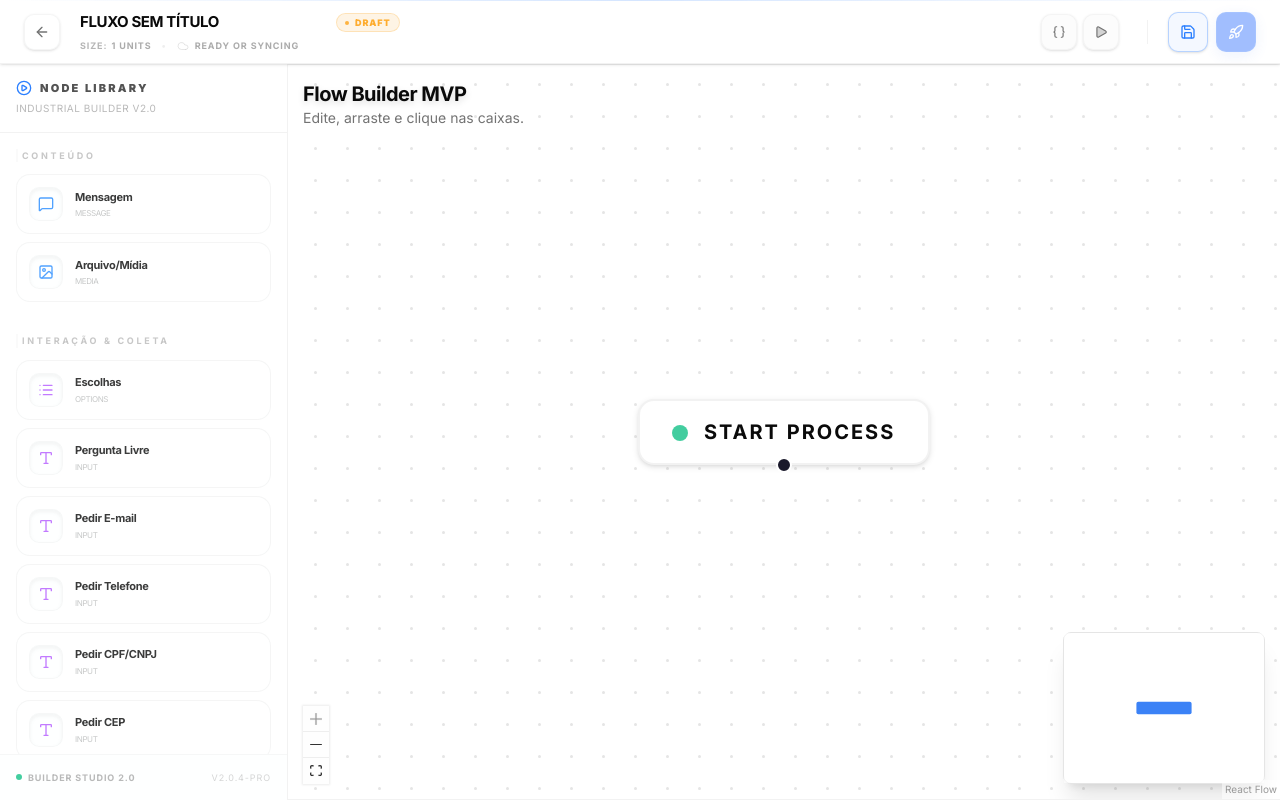
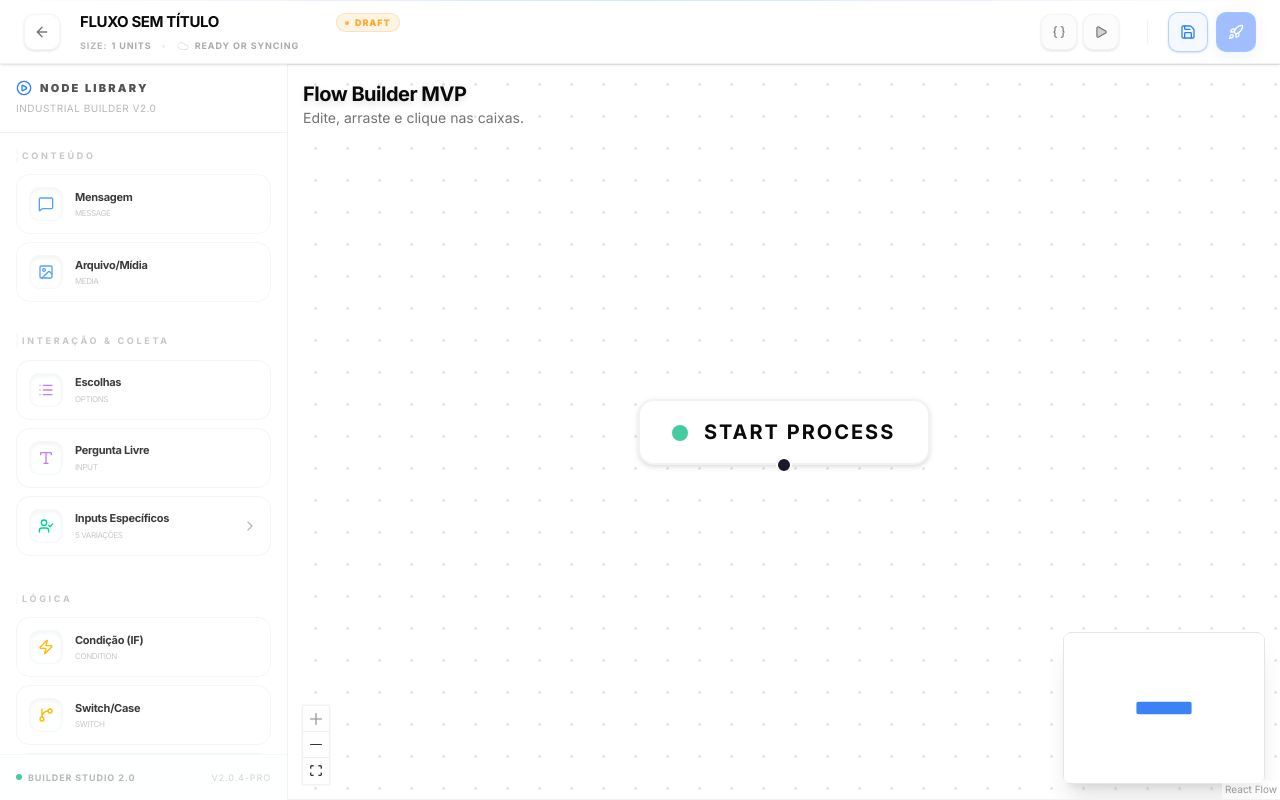
Before and after one commit to Maikonj-hash/trackbot-frontend, a Next.js app: page /studio/editor in a window 1280 px wide. Built offline with nearby package versions, Linux system fonts and the light colour scheme.

Commit message:
truncate

```diff
--- a/src/components/studio/sidebar-nodes.tsx
+++ b/src/components/studio/sidebar-nodes.tsx
@@ -1,4 +1,4 @@
-import { memo } from "react";
+import { memo, useState } from "react";
 import {
     MessageSquare,
     List,
@@ -14,6 +14,8 @@ import {
     ClipboardCheck,
     LogOut,
     PlayCircle,
+    ChevronDown,
+    ChevronRight,
     LucideIcon
 } from "lucide-react";
 
@@ -53,6 +55,7 @@ interface BlockDefinition {
     label: string;
     icon: LucideIcon;
     color: ColorKey;
+    subBlocks?: BlockDefinition[];
 }
 
 interface CategoryDefinition {
@@ -73,11 +76,19 @@ const CATEGORIES: CategoryDefinition[] = [
         blocks: [
             { type: "optionsBlock", label: "Escolhas", icon: List, color: "purple" },
             { type: "inputBlock", label: "Pergunta Livre", icon: Type, color: "purple" },
-            { type: "inputBlock:EMAIL", label: "Pedir E-mail", icon: Type, color: "purple" },
-            { type: "inputBlock:PHONE", label: "Pedir Telefone", icon: Type, color: "purple" },
-            { type: "inputBlock:CPF_CNPJ", label: "Pedir CPF/CNPJ", icon: Type, color: "purple" },
-            { type: "inputBlock:CEP", label: "Pedir CEP", icon: Type, color: "purple" },
-            { type: "inputBlock:DATE", label: "Pedir Data", icon: Type, color: "purple" },
+            {
+                type: "smartInputs",
+                label: "Inputs Específicos",
+                icon: UserCheck, // Using UserCheck as representative icon
+                color: "emerald",
+                subBlocks: [
+                    { type: "inputBlock:EMAIL", label: "Pedir E-mail", icon: Type, color: "emerald" },
+                    { type: "inputBlock:PHONE", label: "Pedir Telefone", icon: Type, color: "emerald" },
+                    { type: "inputBlock:CPF_CNPJ", label: "Pedir CPF/CNPJ", icon: Type, color: "emerald" },
+                    { type: "inputBlock:CEP", label: "Pedir CEP", icon: Type, color: "emerald" },
+                    { type: "inputBlock:DATE", label: "Pedir Data", icon: Type, color: "emerald" },
+                ]
+            }
         ]
     },
     {
@@ -113,10 +124,94 @@ const CATEGORIES: CategoryDefinition[] = [
 ];
 
 export const SidebarNodes = memo(function SidebarNodes() {
+    const [expandedBlocks, setExpandedBlocks] = useState<Record<string, boolean>>({});
+
+    const toggleBlock = (blockType: string) => {
+        setExpandedBlocks(prev => ({ ...prev, [blockType]: !prev[blockType] }));
+    };
+
     const onDragStart = (event: React.DragEvent, nodeType: string, label: string) => {
         event.dataTransfer.setData("application/reactflow", nodeType);
         event.dataTransfer.setData("application/reactflow-label", label);
         event.dataTransfer.effectAllowed = "move";
+    };
+
+    const renderBlock = (block: BlockDefinition, isSubBlock = false) => {
+        const styles = COLOR_MAP[block.color];
+        const Icon = block.icon;
+        const isExpanded = expandedBlocks[block.type];
+
+        if (block.subBlocks) {
+            return (
+                <div key={block.type} className="space-y-1">
+                    <div
+                        onClick={() => toggleBlock(block.type)}
+                        className={`
+                            group flex items-center justify-between p-3 bg-card/30
+                            border border-border/40 rounded-xl cursor-pointer
+                            transition-all duration-300 ${styles.borderHover} ${styles.glow}
+                            hover:bg-card/60 hover:-translate-y-0.5
+                        `}
+                    >
+                        <div className="flex items-center gap-3">
+                            <div className={`p-2 rounded-lg bg-background/50 border border-border/30 group-hover:border-foreground/10 transition-colors shadow-inner`}>
+                                <Icon className={`w-4 h-4 ${styles.text} transition-transform group-hover:scale-110`} />
+                            </div>
+                            <div className="flex flex-col">
+                                <span className="text-[11px] font-bold tracking-tight text-foreground/80 group-hover:text-foreground transition-colors">
+                                    {block.label}
+                                </span>
+                                <span className="text-[8px] font-mono uppercase tracking-tighter text-muted-foreground/40 mt-0.5">
+                                    {block.subBlocks.length} variações
+                                </span>
+                            </div>
+                        </div>
+                        {isExpanded ? (
+                            <ChevronDown className="w-4 h-4 text-muted-foreground/50 group-hover:text-foreground/80 transition-colors" />
+                        ) : (
+                            <ChevronRight className="w-4 h-4 text-muted-foreground/50 group-hover:text-foreground/80 transition-colors" />
+                        )}
+                    </div>
+
+                    {/* Sub-blocks Container com animação Grid */}
+                    <div className={`
+                        grid transition-all duration-300 ease-in-out pl-4 ml-4 border-l border-border/40 border-dashed
+                        ${isExpanded ? "grid-rows-[1fr] opacity-100 mt-2" : "grid-rows-[0fr] opacity-0 mt-0"}
+                    `}>
+                        <div className="overflow-hidden flex flex-col gap-2">
+                            {block.subBlocks.map(subBlock => renderBlock(subBlock, true))}
+                        </div>
+                    </div>
+                </div>
+            );
+        }
+
+        return (
+            <div
+                key={block.type}
+                className={`
+                    group flex items-center gap-3 p-3 bg-card/30
+                    border outline-none ${isSubBlock ? 'border-border/20 py-2' : 'border-border/40'} rounded-xl cursor-grab active:cursor-grabbing
+                    transition-all duration-300 ${styles.borderHover} ${styles.glow}
+                    hover:bg-card/60 hover:-translate-y-0.5
+                `}
+                onDragStart={(event) => onDragStart(event, block.type, block.label)}
+                draggable
+            >
+                <div className={`p-2 rounded-lg bg-background/50 border border-border/30 group-hover:border-foreground/10 transition-colors shadow-inner`}>
+                    <Icon className={`w-4 h-4 ${styles.text} transition-transform group-hover:scale-110`} />
+                </div>
+
+                <div className="flex flex-col">
+                    <span className="text-[11px] font-bold tracking-tight text-foreground/80 group-hover:text-foreground transition-colors">
+                        {block.label}
+                    </span>
+                    <span className="text-[8px] font-mono uppercase tracking-tighter text-muted-foreground/40 mt-0.5">
+                        {block.type.split(':')[0].replace('Block', '')}
+                    </span>
+                </div>
+            </div>
+        );
     };
 
     return (
@@ -143,37 +238,7 @@ export const SidebarNodes = memo(function SidebarNodes() {
                         </h3>
 
                         <div className="grid grid-cols-1 gap-2">
-                            {category.blocks.map((block) => {
-                                const styles = COLOR_MAP[block.color];
-                                const Icon = block.icon;
-
-                                return (
-                                    <div
-                                        key={block.type}
-                                        className={`
-                                            group flex items-center gap-3 p-3 bg-card/30
-                                            border border-border/40 rounded-xl cursor-grab active:cursor-grabbing
-                                            transition-all duration-300 ${styles.borderHover} ${styles.glow}
-                                            hover:bg-card/60 hover:-translate-y-0.5
-                                        `}
-                                        onDragStart={(event) => onDragStart(event, block.type, block.label)}
-                                        draggable
-                                    >
-                                        <div className={`p-2 rounded-lg bg-background/50 border border-border/30 group-hover:border-foreground/10 transition-colors shadow-inner`}>
-                                            <Icon className={`w-4 h-4 ${styles.text} transition-transform group-hover:scale-110`} />
-                                        </div>
-
-                                        <div className="flex flex-col">
-                                            <span className="text-[11px] font-bold tracking-tight text-foreground/80 group-hover:text-foreground transition-colors">
-                                                {block.label}
-                                            </span>
-                                            <span className="text-[8px] font-mono uppercase tracking-tighter text-muted-foreground/40 mt-0.5">
-                                                {block.type.split(':')[0].replace('Block', '')}
-                                            </span>
-                                        </div>
-                                    </div>
-                                );
-                            })}
+                            {category.blocks.map(block => renderBlock(block))}
                         </div>
                     </div>
                 ))}
--- a/src/lib/flow-parser.ts
+++ b/src/lib/flow-parser.ts
@@ -44,6 +44,10 @@ export function parseReactFlowToBackend(nodes: Node<TrackerNodeData>[], edges: E
                     type: "INPUT",
                     content: node.data.content || "Aguardando input...",
                     saveToVariable: node.data.variableName || "var_padrao",
+                    expectedType: node.data.expectedType,
+                    errorMessage: node.data.errorMessage,
+                    maxRetries: node.data.maxRetries,
+                    allowBack: node.data.allowBack,
                     nextStepId: defaultNextStep
                 };
                 break;
```
Also changed, not shown: src/hooks/use-simulator.ts (+49 -0 lines).
